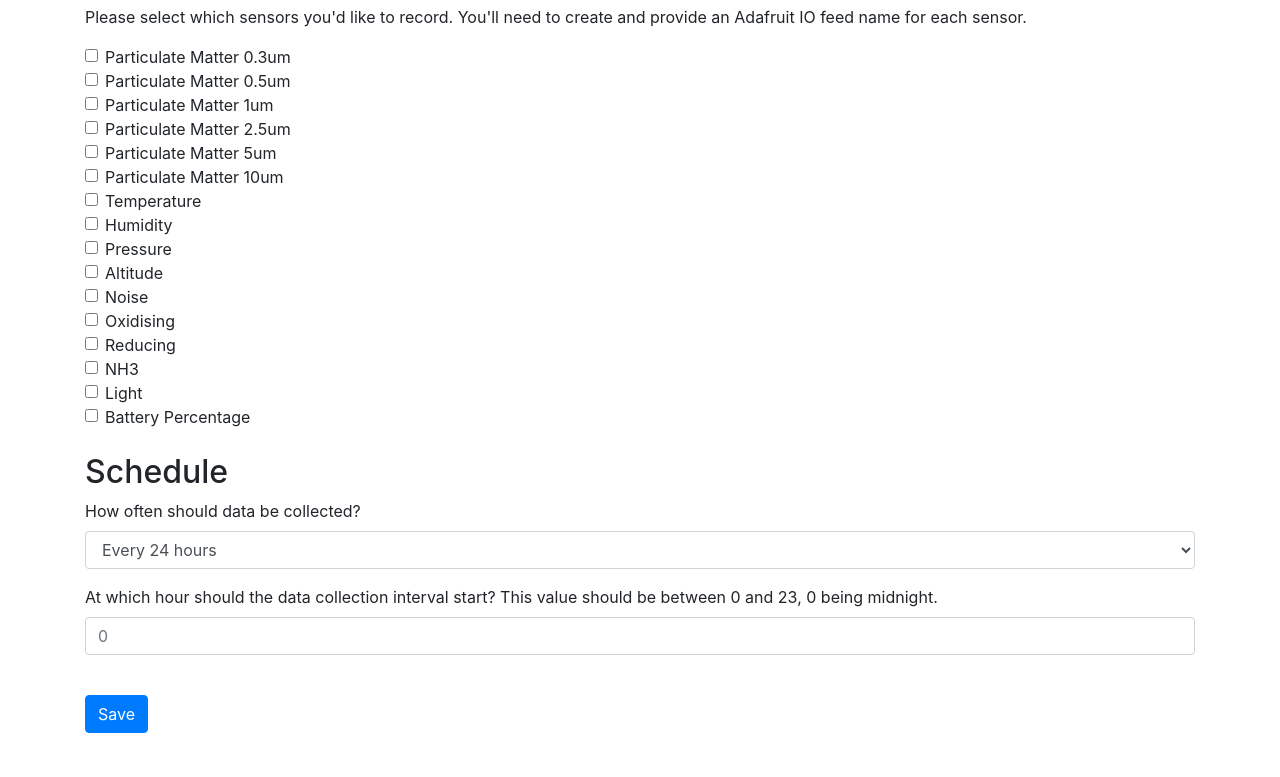
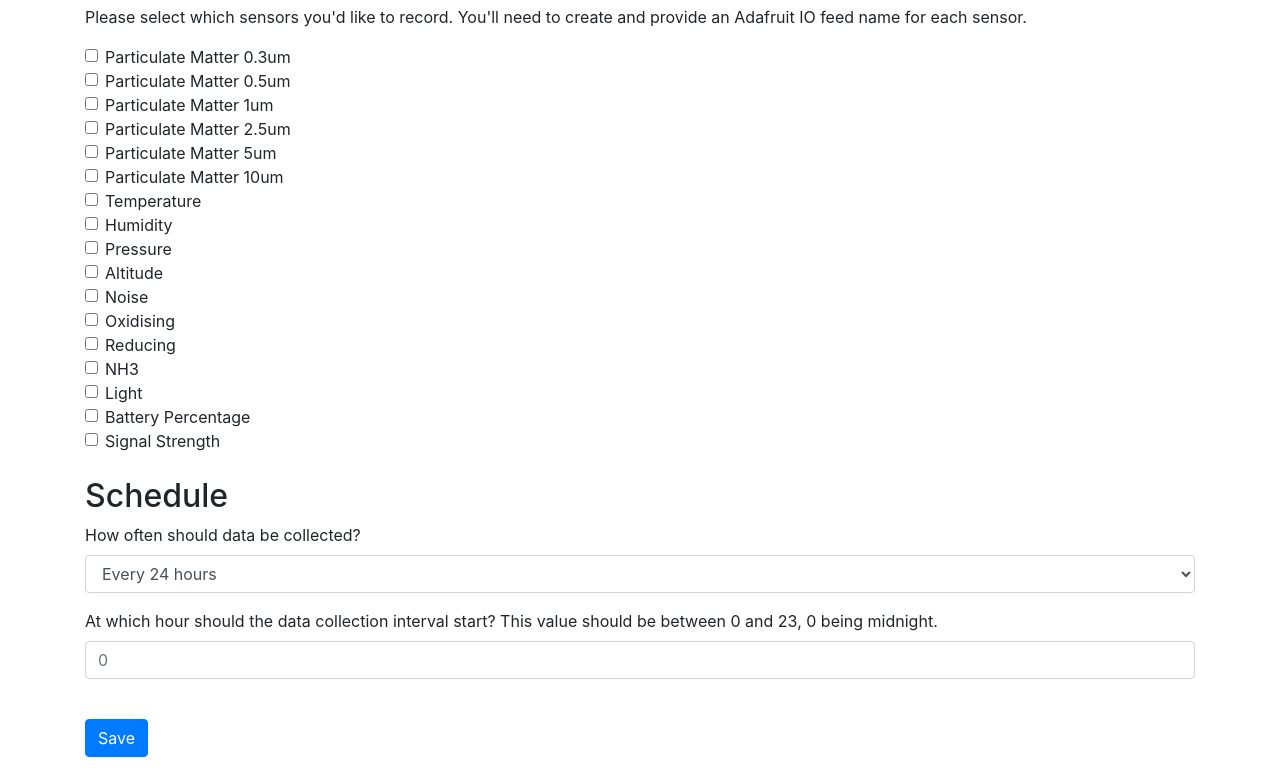
Before and after one commit to v-a-s-t/UrbanNature, a plain HTML site: page data/index.html in a window 1280 px wide. Shown: the part 1051-1828 px from the top of the page. Before the commit the page ends 1804 px from the top, so only its background shows below. Drawn offline with Linux system fonts and the light colour scheme; no server answers.

Commit message:
added send signal strength

```diff
--- a/data/index.html
+++ b/data/index.html
@@ -224,6 +224,16 @@
           <input type="text" autocorrect="off" autocapitalize="none" class="form-control" id="battery_percentage_feed" placeholder="Adafruit IO Feed">
         </div>
 
+        <div class="form-check">
+          <input class="form-check-input" type="checkbox" value="" id="signal_strength">
+          <label class="form-check-label" for="signal_strength">
+            Signal Strength
+          </label>
+        </div>
+        <div class="form-group aio_feed">
+          <input type="text" autocorrect="off" autocapitalize="none" class="form-control" id="signal_strength_feed" placeholder="Adafruit IO Feed">
+        </div>
+
         <br/>
 
         <h2>Schedule</h2>
```
Also changed, not shown: 4 other files.
